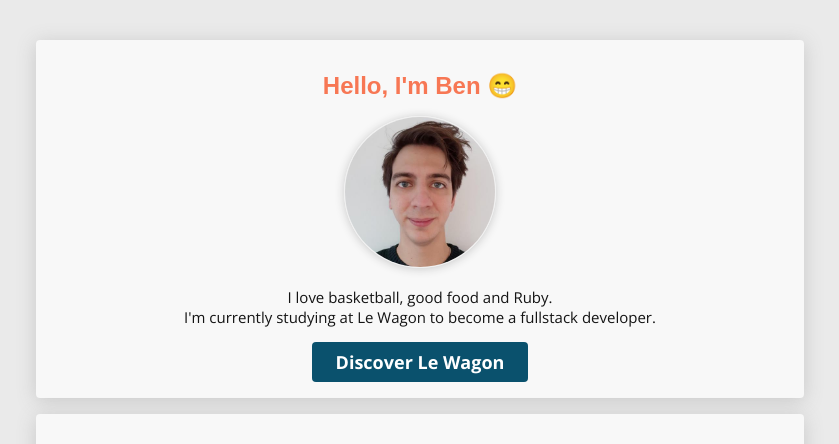
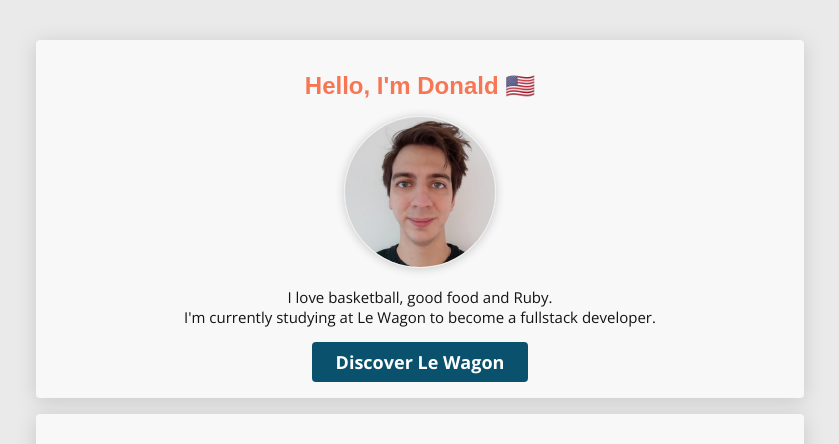
Before and after one commit to benj-p/profile, a plain HTML site: page index.html in a window 1280 px wide. Shown: the top 444 px of the page, without its empty margins (220-1059 px from the left). Drawn offline with nearby package versions, Linux system fonts and the light colour scheme; a web font is replaced by a local one.

Commit message:
changed some elements

```diff
--- a/index.html
+++ b/index.html
@@ -4,7 +4,7 @@
   <meta charset="UTF-8">
   <link rel="stylesheet" href="style.css">
   <meta http-equiv="X-UA-Compatible" content="IE=edge">
-  <meta name="viewport" content="width=device-width, initial-scale=1">
+  <meta name="viewport" content="widtgsth=device-width, initial-scale=1">
   <link rel="stylesheet" href="https://use.fontawesome.com/releases/v5.6.3/css/all.css">
   <link href="https://fonts.googleapis.com/css?family=Muli:400,700,800|Open+Sans:400,700" rel="stylesheet">
   <title>My Profile Page</title>
@@ -12,7 +12,7 @@
 <body>
   <div class="container">
     <div class="card">
-      <h1>Hello, I'm Ben 😁</h1>
+      <h1>Hello, I'm Donald 🇺🇸</h1>
       <img src="images/profile.jpg" alt="profile image" class="img-round">
       <p>I love basketball, good food and Ruby.<br/>I'm currently studying at Le Wagon to become a fullstack developer.</p>
       <a class="btn-blue" href="https://www.lewagon.com">Discover Le Wagon</a>
```
